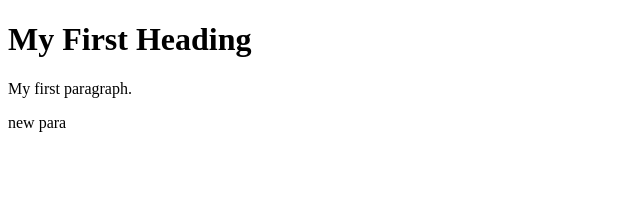
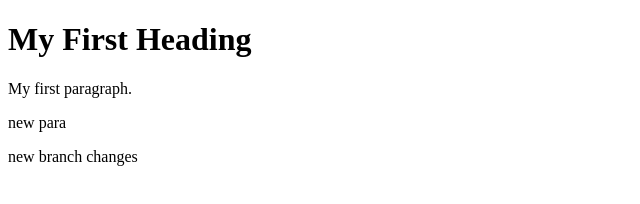
Before and after one commit to byteuprisetutor/tutorial2, a plain HTML site: page index.html in a window 1280 px wide. Shown: the whole page, without its empty margins (0-640 px from the left). Drawn offline with Linux system fonts and the light colour scheme.

Commit message:
new branch changes commit

```diff
--- a/index.html
+++ b/index.html
@@ -5,5 +5,7 @@
 <h1>My First Heading</h1>
 <p>My first paragraph.</p>
 <p>new para</p>
+
+<p>new branch changes</p>
 </body>
 </html>
```
